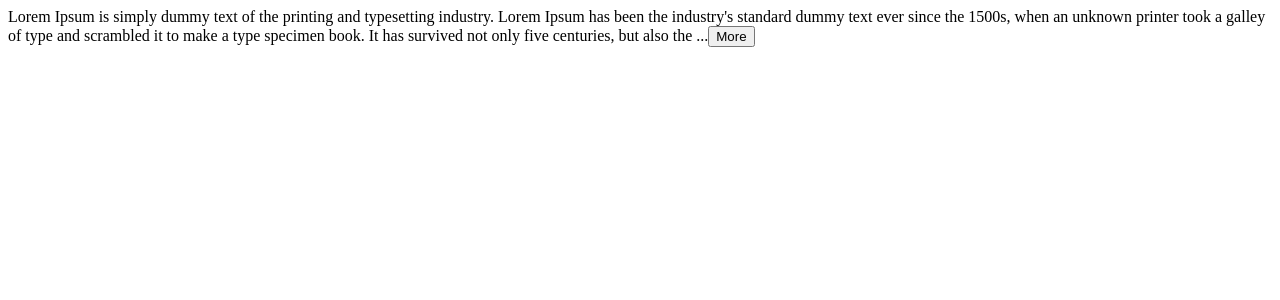
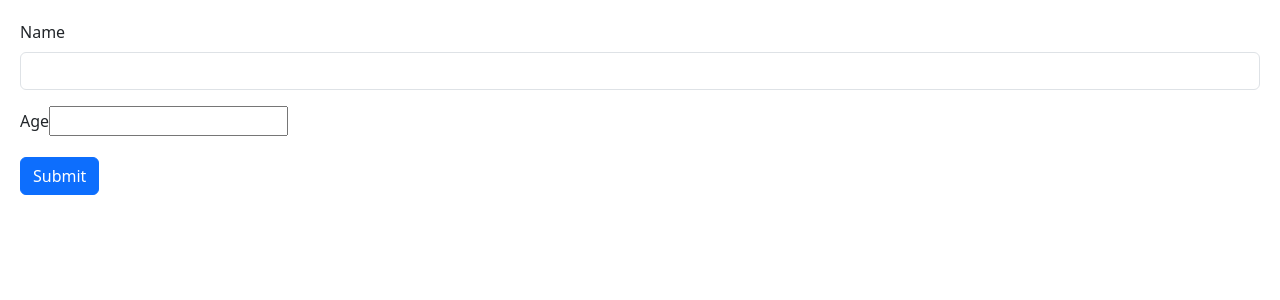
Before and after one commit to zephyr942/reacttutorial, a React app: page / in a window 1280 px wide. Shown: the top 300 px of the page. Built offline with nearby package versions, Linux system fonts and the light colour scheme; the HTML template or start-up script is replaced by a standard one.

Commit message:
4-2 Building a Form

```diff
--- a/src/App.tsx
+++ b/src/App.tsx
@@ -9,23 +9,14 @@
 import Cart from "./components/Cart";
 import NavBar from "./components/NavBar";
 import ExpandableText from "./components/ExpandableText";
+import Form from "./components/Form";
 
 function App() {
   function handleClick() {}
 
   return (
     <>
-      <ExpandableText>
-        Lorem Ipsum is simply dummy text of the printing and typesetting
-        industry. Lorem Ipsum has been the industry's standard dummy text ever
-        since the 1500s, when an unknown printer took a galley of type and
-        scrambled it to make a type specimen book. It has survived not only five
-        centuries, but also the leap into electronic typesetting, remaining
-        essentially unchanged. It was popularised in the 1960s with the release
-        of Letraset sheets containing Lorem Ipsum passages, and more recently
-        with desktop publishing software like Aldus PageMaker including versions
-        of Lorem Ipsum.
-      </ExpandableText>
+      <Form />
     </>
   );
 }
--- /dev/null
+++ b/src/components/Form.tsx
@@ -0,0 +1,25 @@
+import React from "react";
+
+const Form = () => {
+  return (
+    <form>
+      <div className="mb-3">
+        <label htmlFor="" className="form-label">
+          Name
+        </label>
+        <input id="name" type="text" className="form-control" />
+      </div>
+      <div className="mb-3">
+        <label htmlFor="" className="form-label">
+          Age
+        </label>
+        <input id="age" type="number" className="form-contorl" />
+      </div>
+      <button className="btn btn-primary" type="submit">
+        Submit
+      </button>
+    </form>
+  );
+};
+
+export default Form;
--- /dev/null
+++ b/src/index.css
@@ -0,0 +1,3 @@
+body {
+  padding: 20px;
+}
--- a/src/main.tsx
+++ b/src/main.tsx
@@ -1,7 +1,8 @@
 import { StrictMode } from "react";
 import { createRoot } from "react-dom/client";
 import App from "./App.tsx";
-// import "bootstrap/dist/css/bootstrap.min.css";
+import "bootstrap/dist/css/bootstrap.min.css";
+import "./index.css";
 
 createRoot(document.getElementById("root")!).render(
   <StrictMode>
```
